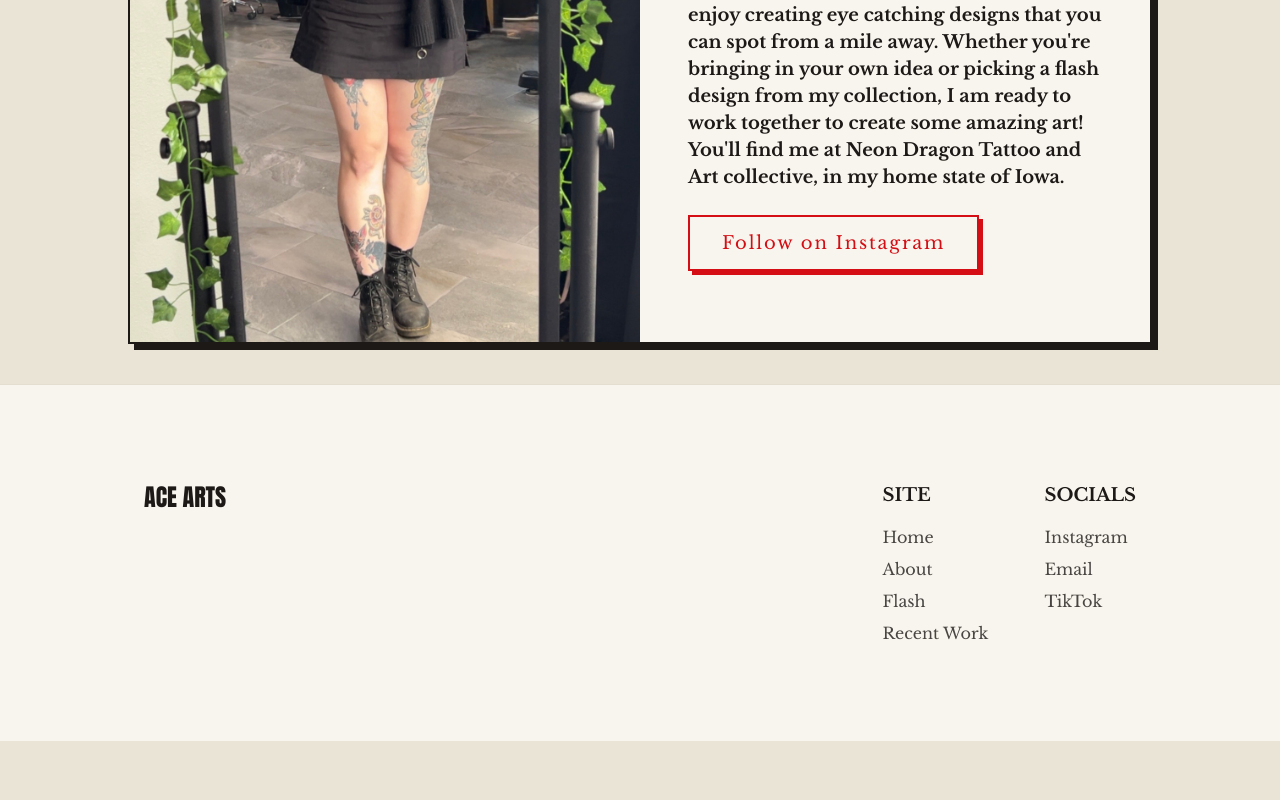
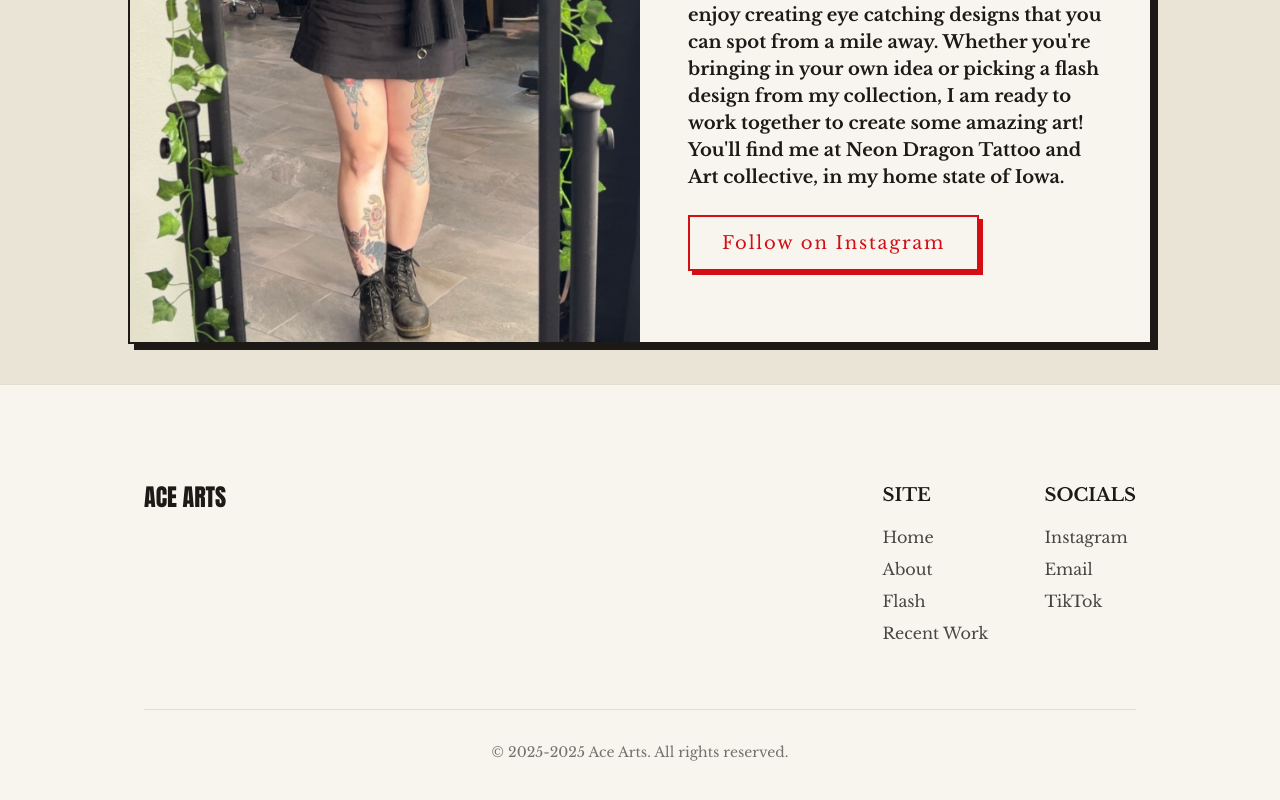
Before and after one commit to Arxci/alexis-app, a Next.js app: page /about in a window 1280 px wide. Shown: the part 452-1252 px from the top of the page. Before the commit the page ends 1193 px from the top, so only its background shows below. Built offline with nearby package versions, Linux system fonts and the light colour scheme; a web font is replaced by a local one.

Commit message:
footer copyright notice

```diff
--- a/app/_components/layout/site-footer.tsx
+++ b/app/_components/layout/site-footer.tsx
@@ -4,12 +4,15 @@ import { siteConfig } from "@/config/site";
 import { ComponentProps } from "react";
 
 export const SiteFooter = () => {
+  const currentYear = new Date().getFullYear();
+
   return (
     <footer className="border-t border-muted py-24 bg-background-light">
-      <div className="container h-full flex px-4 gap-10 md:gap-16 flex-col lg:flex-row">
+      <div className="container px-4 flex flex-col gap-16">
+        <div className="flex gap-10 md:gap-16 flex-col items-start lg:flex-row">
           <Link
             href="/"
-          className="mr-auto font-medium text-2xl uppercase font-display"
+            className="mr-auto   font-medium text-2xl uppercase font-display"
           >
             {siteConfig.name}
           </Link>
@@ -40,7 +43,7 @@ export const SiteFooter = () => {
                   <li>
                     <FooterLink
                       target="_blank"
-                    href={siteConfig.links.email}
+                      href={`mailto:${siteConfig.links.email}`}
                       label="Email"
                     />
                   </li>
@@ -54,6 +57,12 @@ export const SiteFooter = () => {
                 </ul>
               </nav>
             </div>
+          </div>
+        </div>
+        <div className="border-t border-muted pt-8 text-center gap-4 text-sm text-foreground/60">
+          <p>
+            &copy; 2025-{currentYear} {siteConfig.name}. All rights reserved.
+          </p>
         </div>
       </div>
     </footer>
```
Lines whose indentation alone changed are shown as unchanged.
